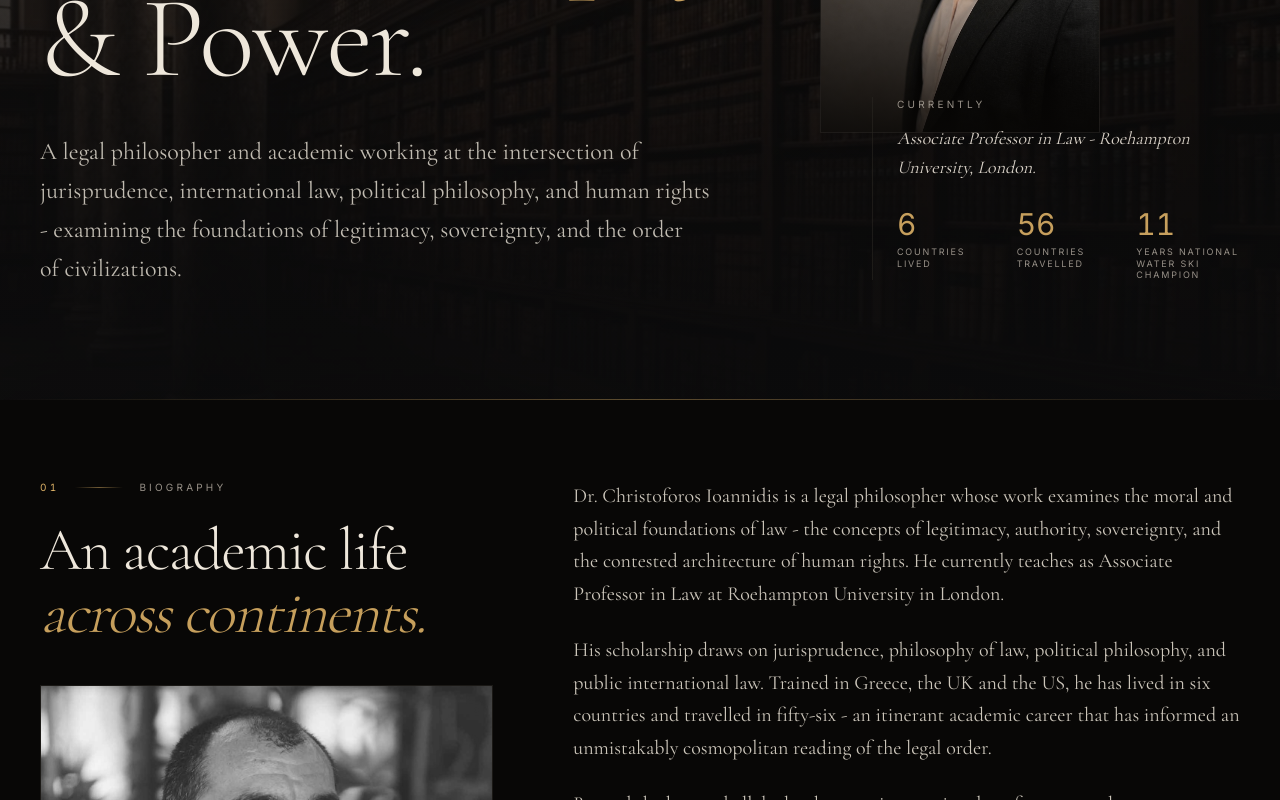
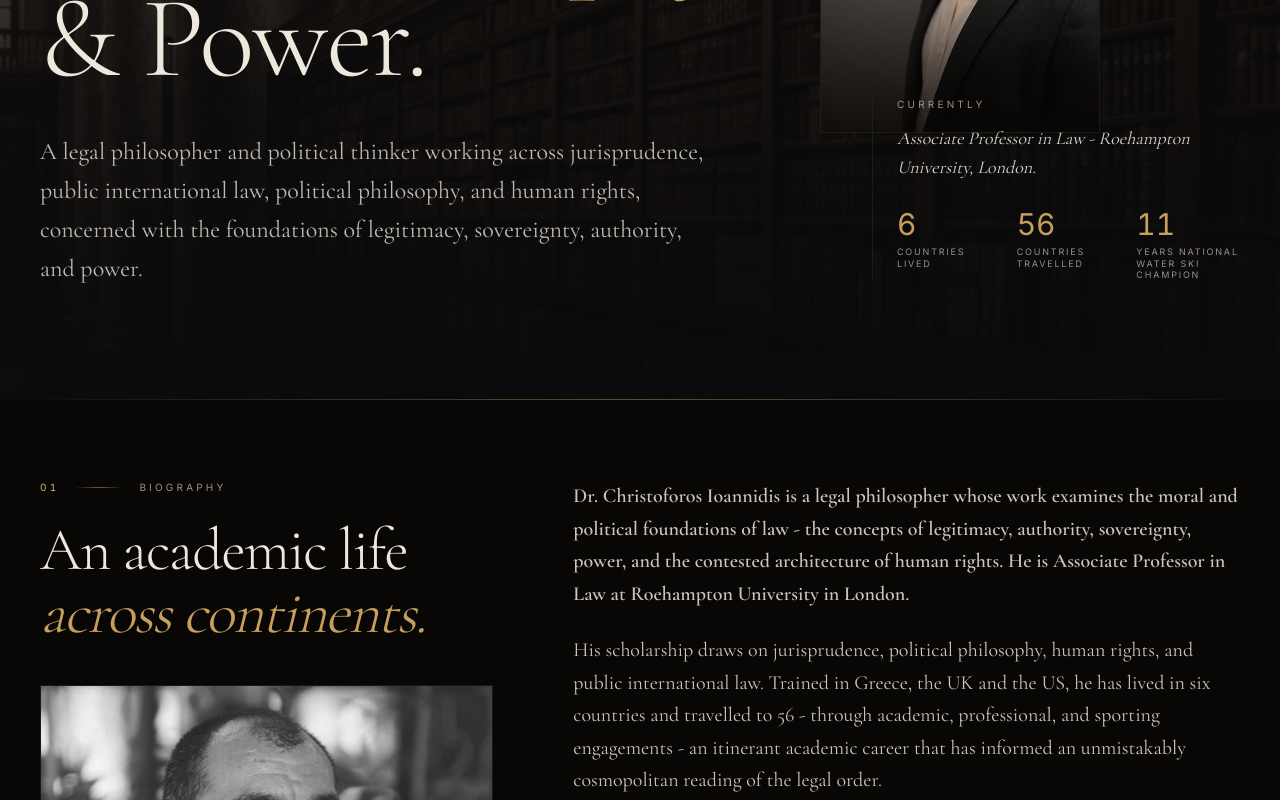
Before and after one commit to christoforosioannidis/v0-christoforosioannidis-com, a Next.js app: page / in a window 1280 px wide. Shown: the part 400-1200 px from the top of the page. Built offline with nearby package versions, Linux system fonts and the light colour scheme; no server answers.

Commit message:
Refresh hero and bio copy; bold opening biography paragraph

```diff
--- a/components/about.tsx
+++ b/components/about.tsx
@@ -49,20 +49,20 @@ export function About() {
 
           <div className="lg:col-span-7">
             <div className="space-y-6 font-serif text-lg leading-relaxed text-foreground/85 md:text-xl">
-              <p className="text-pretty">
+              <p className="text-pretty font-semibold">
                 Dr. Christoforos Ioannidis is a legal philosopher whose work
                 examines the moral and political foundations of law - the
-                concepts of legitimacy, authority, sovereignty, and the
-                contested architecture of human rights. He currently teaches as
-                Associate Professor in Law at Roehampton University in London.
+                concepts of legitimacy, authority, sovereignty, power, and the
+                contested architecture of human rights. He is Associate
+                Professor in Law at Roehampton University in London.
               </p>
               <p className="text-pretty">
-                His scholarship draws on jurisprudence, philosophy of law,
-                political philosophy, and public international law. Trained in
-                Greece, the UK and the US, he has lived in six countries and
-                travelled in fifty-six - an itinerant academic career that has
-                informed an unmistakably cosmopolitan reading of the legal
-                order.
+                His scholarship draws on jurisprudence, political philosophy,
+                human rights, and public international law. Trained in Greece,
+                the UK and the US, he has lived in six countries and travelled
+                to 56 - through academic, professional, and sporting engagements
+                - an itinerant academic career that has informed an unmistakably
+                cosmopolitan reading of the legal order.
               </p>
               <p className="text-pretty">
                 Beyond the lecture hall, he has been an international conference
--- a/components/hero.tsx
+++ b/components/hero.tsx
@@ -66,10 +66,10 @@ export function Hero() {
             </h1>
 
             <p className="mt-10 max-w-2xl text-pretty font-serif text-xl leading-relaxed text-foreground/80 md:text-2xl">
-              A legal philosopher and academic working at the intersection of
-              jurisprudence, international law, political philosophy, and human
-              rights - examining the foundations of legitimacy, sovereignty, and
-              the order of civilizations.
+              A legal philosopher and political thinker working across
+              jurisprudence, public international law, political philosophy, and
+              human rights, concerned with the foundations of legitimacy,
+              sovereignty, authority, and power.
             </p>
 
           </div>
```
